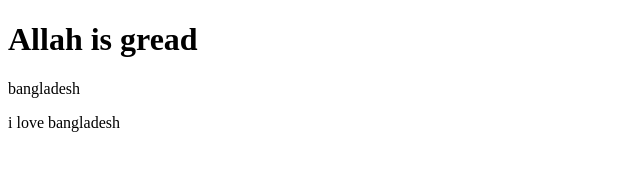
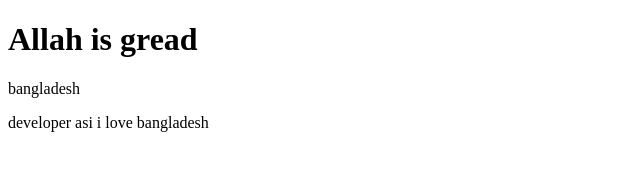
Before and after one commit to CodingSabbir/bangladesh, a plain HTML site: page index.html in a window 1280 px wide. Shown: the whole page, without its empty margins (0-640 px from the left). Drawn offline with Linux system fonts and the light colour scheme.

Commit message:
3th commit

```diff
--- a/index.html
+++ b/index.html
@@ -9,7 +9,7 @@
 
     <p id="innerShow"></p>
     <p>bangladesh</p>
-
+<span>developer asi</span>
     <script>
         document.getElementById('innerShow').innerHTML='<h1> Allah is gread </h1> ';
         document.write('i love bangladesh');
```
